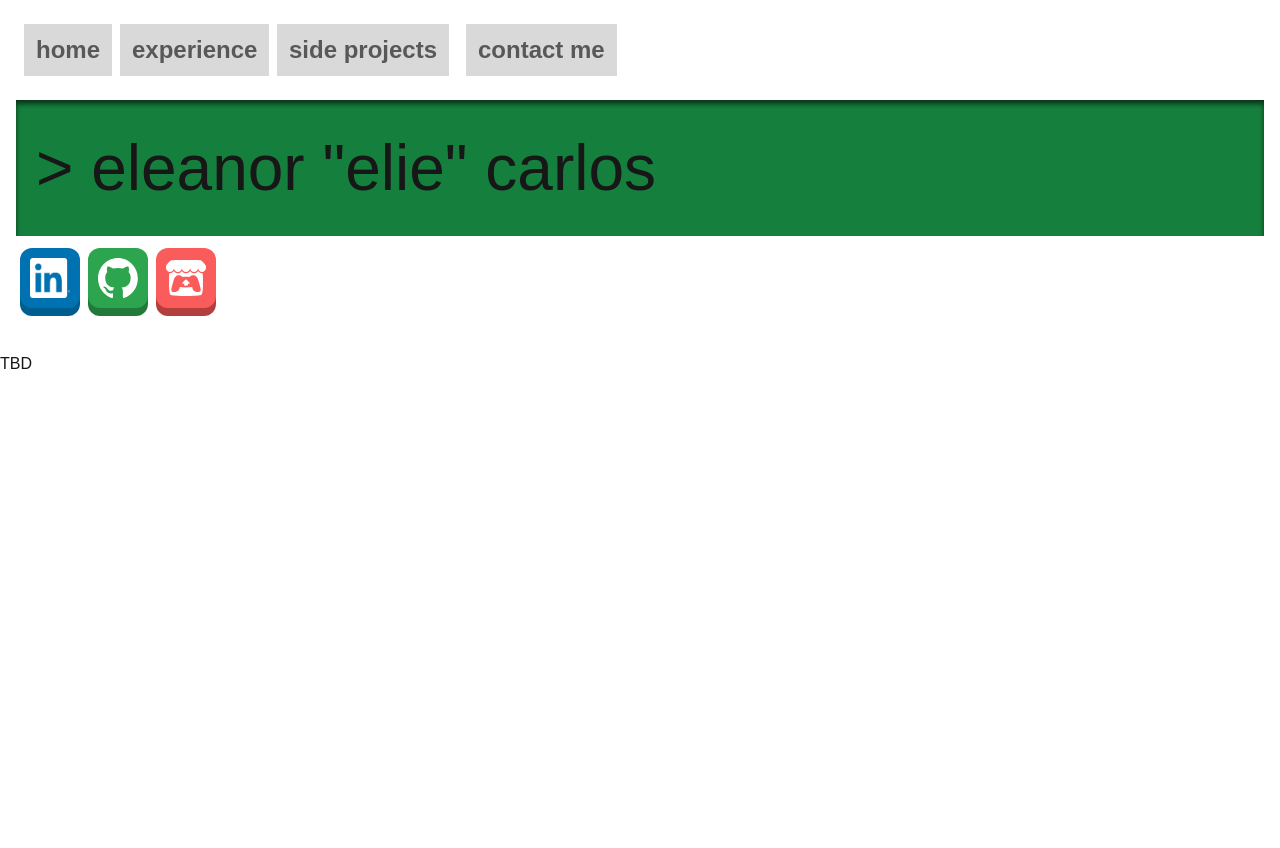
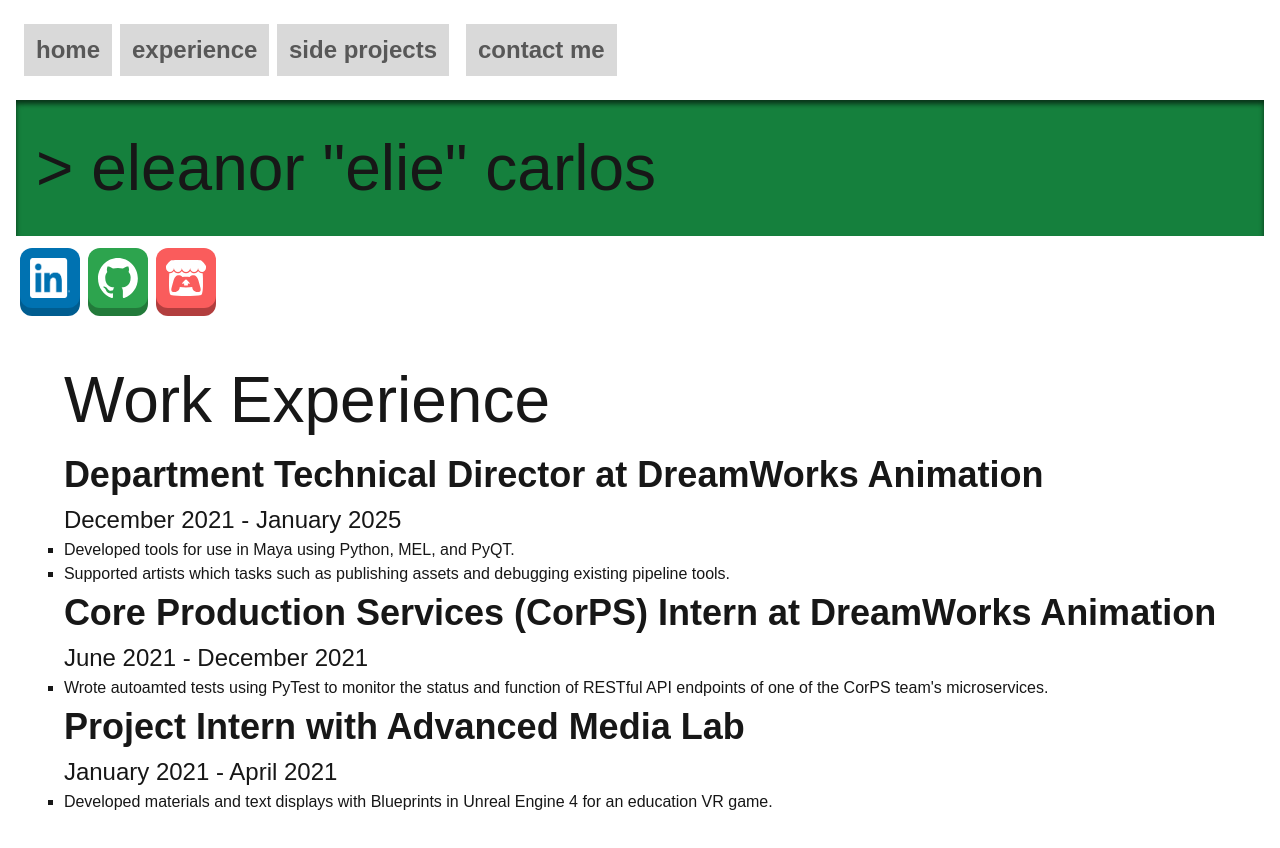
Before and after one commit to saturdaaaaaaaay/saturdaaaaaaaay.github.io, a Next.js app in the folder next-react-project/: page /experience in a window 1280 px wide. Shown: the top 848 px of the page. Before the commit the page ends 800 px from the top, so only its background shows below. Built offline with nearby package versions, Linux system fonts and the light colour scheme; grey boxes are pictures that could not be loaded; a web font is replaced by a local one.

Commit message:
Filled out basic info for each page

```diff
--- a/next-react-project/src/app/contact_me/page.js
+++ b/next-react-project/src/app/contact_me/page.js
@@ -1,7 +1,8 @@
 export default async function Page() {
     return (
-        <main>
-            <p>TBD</p>
+        <main className="flex flex-col items-center justify-between">
+            <p className="text-[24px]">Please feel free to email me at <a href="mailto:elie.c.carlos@gmail.com"><u>elie.c.carlos@gmail.com</u></a></p>
+            <p className="text-[24px]">or message me directly on <a href="https://www.linkedin.com/in/eleanor-carlos/" target="_blank"><u>LinkedIn</u></a>.</p>
         </main>
     );
 }
--- a/next-react-project/src/app/experience/page.js
+++ b/next-react-project/src/app/experience/page.js
@@ -1,7 +1,50 @@
 export default async function Page() {
     return (
-        <main>
-            <p>TBD</p>
+        <main className="flex flex-col items-center justify-between">
+            <div>
+                <h1>Work Experience</h1>
+                <div>
+                    <h2>Department Technical Director at DreamWorks Animation</h2>
+                    <h3>December 2021 - January 2025</h3>
+                    <ul>
+                        <li>Developed tools for use in Maya using Python, MEL, and PyQT.</li>
+                        <li>Supported artists which tasks such as publishing assets and debugging existing pipeline tools.</li>
+                    </ul>
+                </div>
+                <div>
+                    <h2>Core Production Services (CorPS) Intern at DreamWorks Animation</h2>
+                    <h3>June 2021 - December 2021</h3>
+                    <ul>
+                        <li>Wrote autoamted tests using PyTest to monitor the status and function of RESTful API endpoints of one of the CorPS team's microservices.</li>
+                    </ul>
+                </div>
+                <div>
+                    <h2>Project Intern with Advanced Media Lab</h2>
+                    <h3>January 2021 - April 2021</h3>
+                    <ul>
+                        <li>Developed materials and text displays with Blueprints in Unreal Engine 4 for an education VR game.</li>
+                    </ul>
+                    <iframe className="p-4" src="https://www.linkedin.com/embed/feed/update/urn:li:ugcPost:6783499477794861056" height="542" width="504" frameBorder="0" allowFullScreen="" title="Embedded post"></iframe>
+                    <iframe className="p-4" src="https://www.linkedin.com/embed/feed/update/urn:li:ugcPost:6780654299925102592" height="542" width="504" frameBorder="0" allowFullScreen="" title="Embedded post"></iframe>
+                </div>
+                <div>
+                    <h2>CS Teacher's Assistant</h2>
+                    <h3>August 2019 - November 2020</h3>
+                    <ul>
+                        <li>Reviewed students' assignments & exams for an object-oriented programming and provided feedback.</li>
+                    </ul>
+                </div>
+                <div>
+                    <h2>Student Tech at Northern Arizona University ITS</h2>
+                    <h3>August 2018 - April 2021</h3>
+                    <ul>
+                        <li>Provided technical support to NAU students and staff over the phone.</li>
+                        <li>Wrote up and updated detailed incident tickets for each customer.</li>
+                        <li>Responded to emails, self-reported tickets, and voicemails.</li>
+                        <li>Monitored campus server rooms.</li>
+                    </ul>
+                </div>
+            </div>
         </main>
     );
 }
--- a/next-react-project/src/app/globals.css
+++ b/next-react-project/src/app/globals.css
@@ -20,3 +20,24 @@ body {
   background: var(--background);
   font-family: Arial, Helvetica, sans-serif;
 }
+
+h1 {
+  font-size: 64px;
+}
+
+h2 {
+  font-weight: bold;
+  font-size: 36px;
+}
+
+h3 {
+  font-size: 24px;
+}
+
+p {
+  font-size: 24px;
+}
+
+ul {
+  list-style-type: square;
+}
--- a/next-react-project/src/app/page.js
+++ b/next-react-project/src/app/page.js
@@ -1,7 +1,12 @@
 export default function Home() {
+  const style = "text-black";
   return (
-    <main className="flex min-h-screen flex-col items-center justify-between p-24">
-      <h1>More React to Come</h1>
+    <main className="flex flex-col items-center justify-between">
+      <div className="bg-[#FFF9FF] p-5">
+        <p className={style}>Hello! My name is Elie Carlos, and I am a software engineer looking for work.</p>
+        <p className={style}>I studied computer science at Northern Arizona University in Flagstaff, AZ and I worked as a technical director at DreamWorks Animation for 3 years. </p>
+        <p className={style}>I also enjoy coding side projects, video games in particular. I have an itch.io where I post those games.</p>
+      </div>
     </main>
   );
 }
--- a/next-react-project/src/app/side_projects/page.js
+++ b/next-react-project/src/app/side_projects/page.js
@@ -1,7 +1,30 @@
 export default async function Page() {
     return (
-        <main>
-            <p>TBD</p>
+        <main className="flex flex-col items-center justify-between">
+            <h1>Video Games</h1>
+            <p>These video games were created with Godot and hosted on itch.io</p>
+            <div>
+                <h2>Pronoun ID Machine</h2>
+                <p>Create an ID badge by creating a character in your likeness</p>
+                <p>and add your name/pronouns.</p>
+                <a href="https://github.com/saturdaaaaaaaay/Pronoun-ID-Machine" target="_blank" className="text-[24px] underline">
+                    GitHub Repo
+                </a>
+                <iframe src="https://itch.io/embed/2929977" width="552" height="167"><a href="https://saturdaaaaaaaay.itch.io/pronoun-id-machine">Pronoun ID Machine by saturdaaaaaaaay</a></iframe>
+            </div>
+            <div>
+                <h2>Tic-Tac-Toe</h2>
+                <p>Play a simple game of tic-tac-toe with a friend.</p>
+                <a href="https://github.com/saturdaaaaaaaay/tic-tac-toe" target="_blank" className="text-[24px] underline">
+                    GitHub Repo
+                </a>
+                <iframe src="https://itch.io/embed/3279998" width="552" height="167"><a href="https://saturdaaaaaaaay.itch.io/tic-tac-toe">Tic-Tac-Toe by saturdaaaaaaaay</a></iframe>
+            </div>
+            <div>
+                <h2>Make a Cherry Pie</h2>
+                <p>Drag and click the ingredients in order to make a cherry pie.</p>
+                <iframe src="https://itch.io/embed/2608808?linkback=true" width="552" height="167"><a href="https://saturdaaaaaaaay.itch.io/make-a-cherry-pie">Make a Cherry Pie by saturdaaaaaaaay</a></iframe>
+            </div>
         </main>
     );
 }
```
